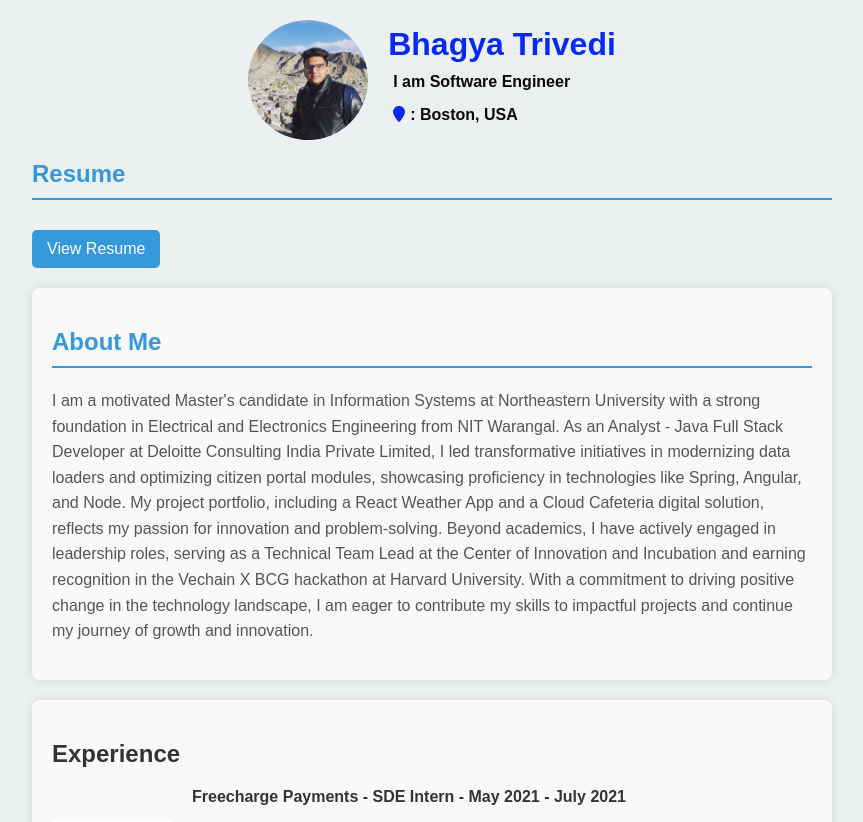
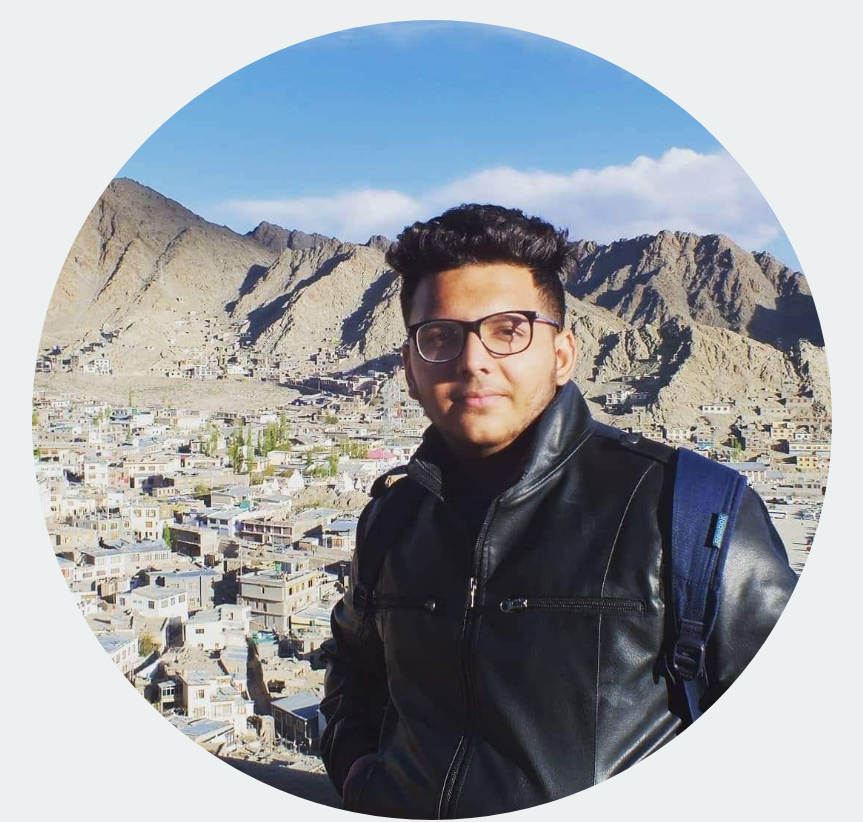
Before and after one commit to bhagyatrivedi/portfolio-website, a React (Create React App) app: page / in a window 1280 px wide. Shown: the top 822 px of the page, without its empty margins (208-1071 px from the left). Built offline with nearby package versions, Linux system fonts and the light colour scheme; the HTML template or start-up script is replaced by a standard one.

Commit message:
Update HomePage.css

```diff
--- a/src/components/HomePage/HomePage.css
+++ b/src/components/HomePage/HomePage.css
@@ -51,41 +51,33 @@ body {
     }
   }
 
-  header {
-    text-align: center;
-    margin-bottom: 20px;
-
+ header {
     .profile {
-      display: flex;
+      flex-direction: column;
       align-items: center;
-      justify-content: center;
 
       img {
-        width: 120px;
-        height: 120px;
+        margin-right: 0;
+        margin-bottom: 10px;
+        max-width: 100%; /* Ensure the image doesn't exceed its container */
+        height: auto;   /* Maintain the aspect ratio */
         border-radius: 50%;
-        margin-right: 20px;
       }
 
       .info {
-        text-align: left;
+        text-align: center;
 
         h1 {
-          margin: 0;
-          color: #072af2; /* Royal Blue */
+          font-size: 1.5em;
         }
 
         p {
-          margin: 5px 0;
-          color: #090909;
-          svg {
-            margin-right: 5px;
-            color: #072af2; /* Royal Blue */
-          }
+          font-size: 0.8em;
         }
       }
     }
   }
+
 
   /* ... your existing styles ... */
 
```
